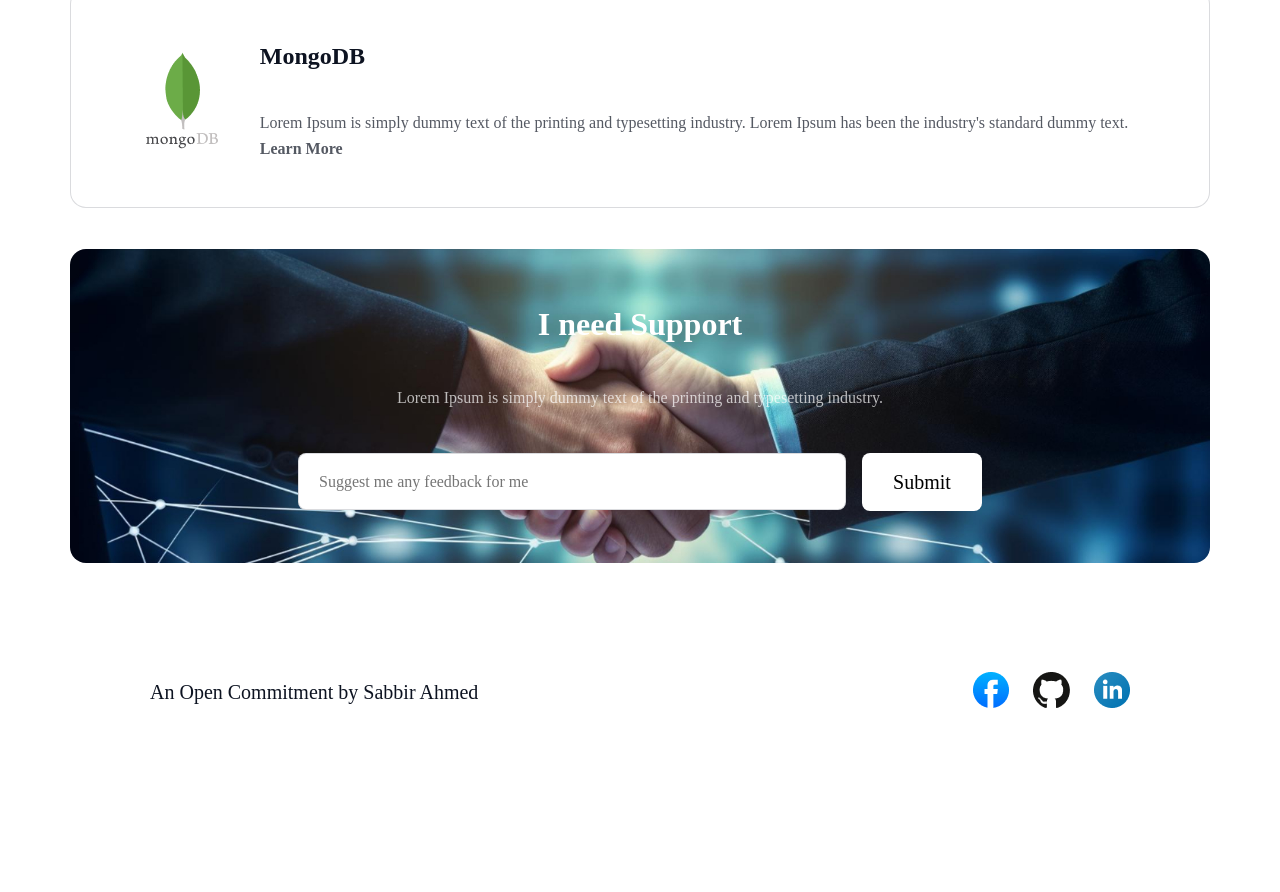
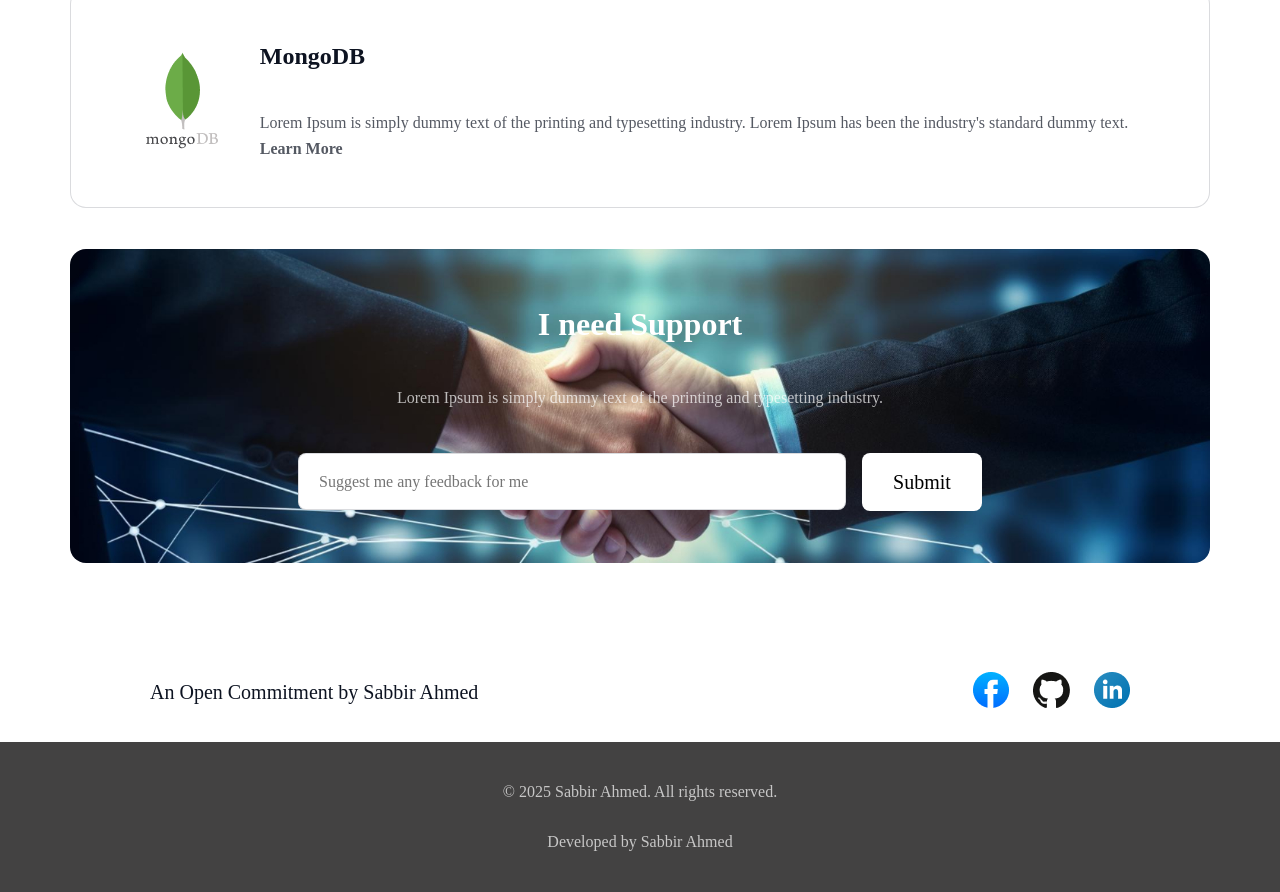
Before and after one commit to sabbir-ahmed13/Assingment-P1, a plain HTML site: page index.html in a window 1280 px wide. Shown: the part 4402-5294 px from the top of the page. Before the commit the page ends 5144 px from the top, so only its background shows below. Drawn offline with Linux system fonts and the light colour scheme; a web font is replaced by a local one.

Commit message:
Footer Added

```diff
--- a/index.html
+++ b/index.html
@@ -308,6 +308,13 @@
 				</div>
 			</section>
 		</main>
-		<footer></footer>
+		<footer class="footer">
+			<div class="footer-content">
+				<p class="footer-text">
+					&copy; 2025 Sabbir Ahmed. All rights reserved.
+				</p>
+				<p class="footer-text">Developed by Sabbir Ahmed</p>
+			</div>
+		</footer>
 	</body>
 </html>
--- a/styles/page.css
+++ b/styles/page.css
@@ -558,3 +558,23 @@ iframe {
 	font-size: 20px;
 	font-weight: 500;
 }
+/* footer styles */
+.footer-content {
+	background-color: rgb(67, 66, 66);
+	margin-bottom: 0;
+	height: 150px;
+	display: flex;
+	flex-direction: column;
+	justify-content: center;
+	align-items: center;
+}
+
+/* footer text formatting */
+.footer-text {
+	color: rgba(255, 255, 255, 1);
+	font-family: Azeret Mono;
+	font-size: 16px;
+	font-weight: 400;
+	text-align: center;
+	opacity: 0.7;
+}
```
